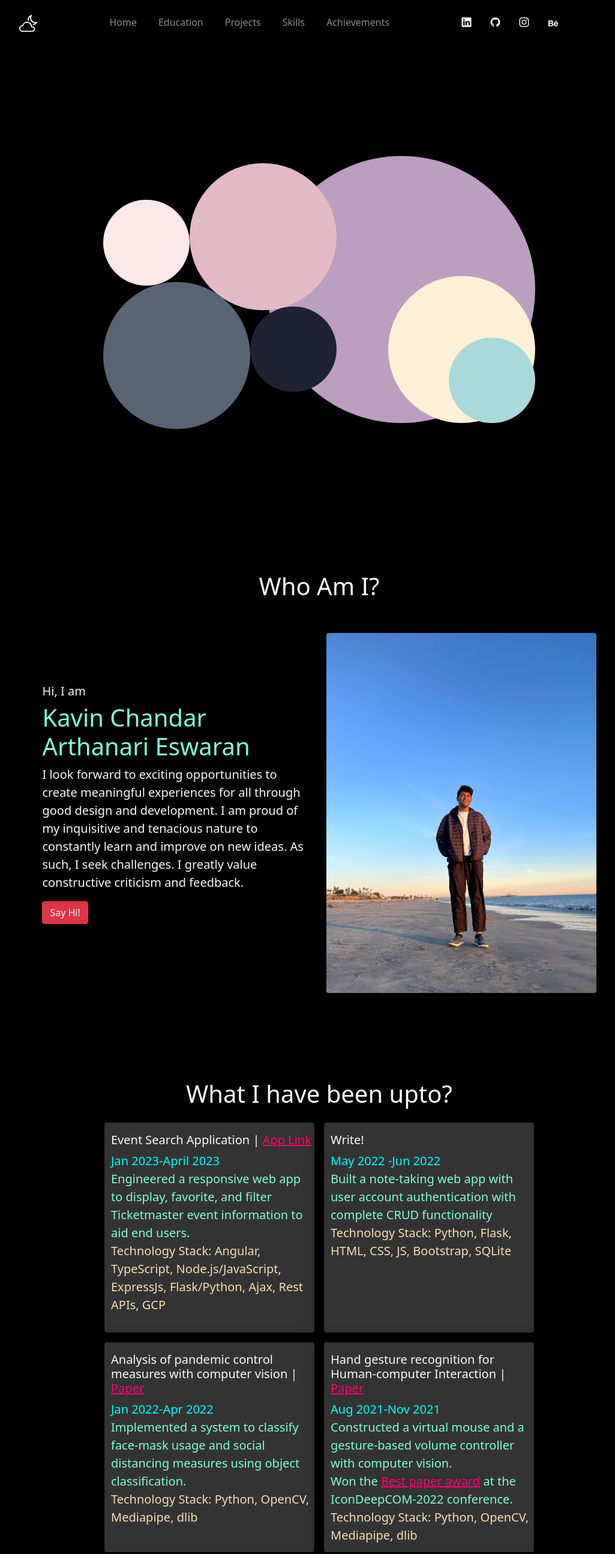
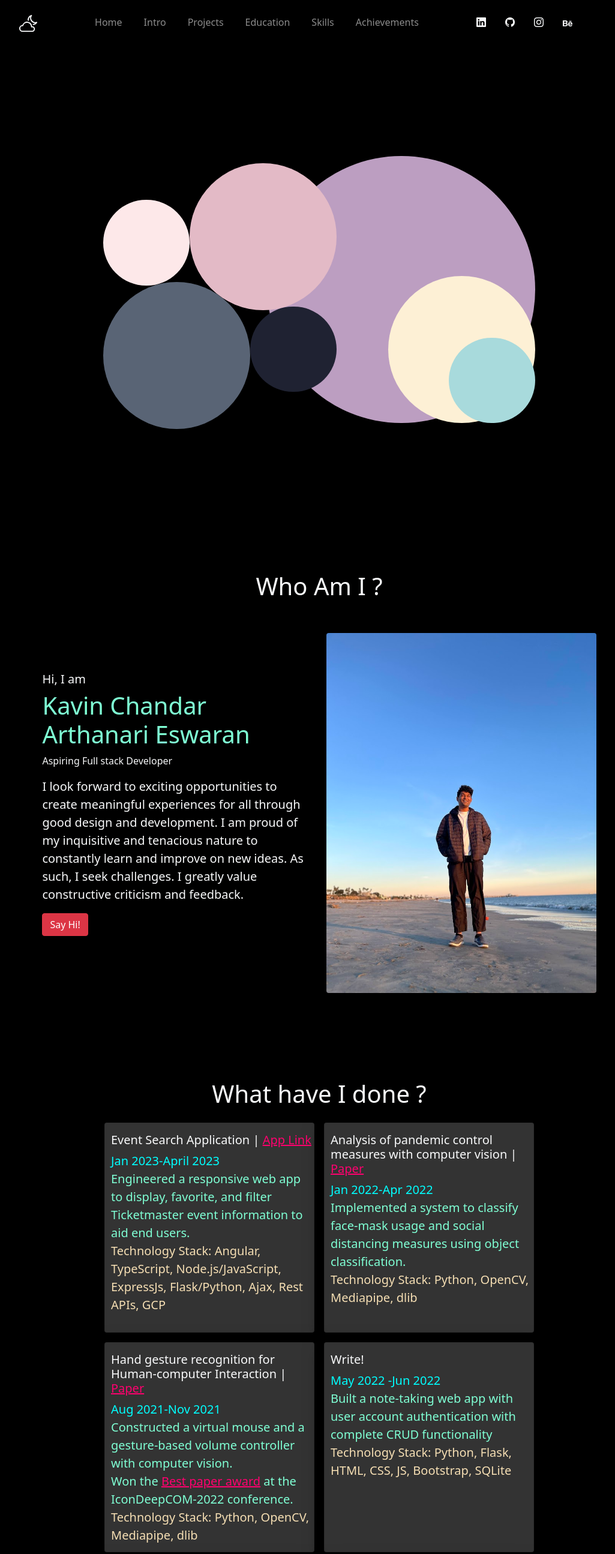
Before and after one commit to kavinchandar-alt/Portfolio, a website: page Home.html in a window 1280 px wide. Shown: the top 2590 px of the page at 60% size, without its empty margins (108-1133 px from the left). Drawn offline with nearby package versions, Linux system fonts and the light colour scheme.

Commit message:
new update

```diff
--- a/Home.html
+++ b/Home.html
@@ -36,11 +36,15 @@
                                 <a href="#Home" class="nav-link">Home</a>
                             </li>
                             <li class="nav-item">
-                                <a href="#Education" class="nav-link">Education</a>
+                                <a href="#show-case" class="nav-link">Intro</a>
                             </li>
                             <li class="nav-item">
                                 <a href="#Projects" class="nav-link">Projects</a>
                             </li>
+                            <li class="nav-item">
+                                <a href="#Education" class="nav-link">Education</a>
+                            </li>
+
                             <li class="nav-item">
                                 <a href="#Skills" class="nav-link">Skills</a>
                             </li>
@@ -71,10 +75,6 @@
                                         <path d="M4.654 3c.461 0 .887.035 1.278.14.39.07.711.216.996.391.286.176.497.426.641.747.14.32.216.711.216 1.137 0 .496-.106.922-.356 1.242-.215.32-.566.606-.997.817.606.176 1.067.496 1.348.922.281.426.461.957.461 1.563 0 .496-.105.922-.285 1.278a2.317 2.317 0 0 1-.782.887c-.32.215-.711.39-1.137.496a5.329 5.329 0 0 1-1.278.176L0 12.803V3h4.654zm-.285 3.978c.39 0 .71-.105.957-.285.246-.18.355-.497.355-.887 0-.216-.035-.426-.105-.567a.981.981 0 0 0-.32-.355 1.84 1.84 0 0 0-.461-.176c-.176-.035-.356-.035-.567-.035H2.17v2.31c0-.005 2.2-.005 2.2-.005zm.105 4.193c.215 0 .426-.035.606-.07.176-.035.356-.106.496-.216s.25-.215.356-.39c.07-.176.14-.391.14-.641 0-.496-.14-.852-.426-1.102-.285-.215-.676-.32-1.137-.32H2.17v2.734h2.305v.005zm6.858-.035c.286.285.711.426 1.278.426.39 0 .746-.106 1.032-.286.285-.215.46-.426.53-.64h1.74c-.286.851-.712 1.457-1.278 1.848-.566.355-1.243.566-2.06.566a4.135 4.135 0 0 1-1.527-.285 2.827 2.827 0 0 1-1.137-.782 2.851 2.851 0 0 1-.712-1.172c-.175-.461-.25-.957-.25-1.528 0-.531.07-1.032.25-1.493.18-.46.426-.852.747-1.207.32-.32.711-.606 1.137-.782a4.018 4.018 0 0 1 1.493-.285c.606 0 1.137.105 1.598.355.46.25.817.532 1.102.958.285.39.496.851.641 1.348.07.496.105.996.07 1.563h-5.15c0 .58.21 1.11.496 1.396zm2.24-3.732c-.25-.25-.642-.391-1.103-.391-.32 0-.566.07-.781.176-.215.105-.356.25-.496.39a.957.957 0 0 0-.25.497c-.036.175-.07.32-.07.46h3.196c-.07-.526-.25-.882-.497-1.132zm-3.127-3.728h3.978v.957h-3.978v-.957z"/>
                                     </svg>
                                 </a>
-                              </div>
-                            <div class="nav-item social-container-icon" id="contact">
-
-
                             </div>
                         </div>
                     </div>
@@ -113,10 +113,10 @@
         <!--Menu-->
         <section class="BigBox">
             <div id="wrapper" data-configuration="1" data-roundness="1">
+                <a href="#Home" class="shape"></a>
                 <a href="#show-case" class="shape"></a>
                 <a href="#Education" class="shape"></a>
                 <a href="#Projects" class="shape"></a>
-                <a href="#" class="shape"></a>
                 <a href="#" class="shape"></a>
                 <a href="#" class="shape"></a>
                 <a href="#" class="shape"></a>
@@ -126,13 +126,14 @@
          <!--showcase-->
          <section class="text-light p-5 text-center text-sm-start" id="show-case">
             <div class="container text-center pb-3">
-                <h1>Who Am I?</h1>
+                <h1>Who Am I ?</h1>
             </div>
             <div class="container">
                 <div class="row d-md-flex align-items-center justify-content-between">
                     <div class="col-md">
                         <h1 class="lead">Hi, I am</h1>
                         <p class="h1"><span style="color:aquamarine ;" class="fs-1 fw-light">Kavin Chandar Arthanari Eswaran</span></p>
+                        <p> Aspiring Full stack Developer </p>
                         <p class="lead">I look forward to exciting opportunities to create meaningful experiences for all through good design and development. I am proud of my inquisitive and tenacious nature to constantly learn and improve on new ideas.
                             As such, I seek challenges. I greatly value constructive criticism and feedback.
                         </p>
@@ -156,7 +157,7 @@
         <!--Projects-->
          <section class="p-5 mt-5 mb-5" id="Projects">
             <div class="container text-light text-center pb-3">
-                <h1>What I have been upto?</h1>
+                <h1>What have I done ?</h1>
             </div>
             <div class="container d-flex justify-content-center align-items-center">
                 <div class="cards d-flex flex-wrap gap-3 justify-content-center align-items-center text-light">
@@ -166,14 +167,6 @@
                             <span class="lead" style="color: aqua;">Jan 2023-April 2023</span><br>
                             <span class="lead" style="color: aquamarine;">Engineered a responsive web app to display, favorite, and filter Ticketmaster event information to aid end users.</span><br>
                             <span class="lead" style="color: wheat;">Technology Stack: Angular, TypeScript, Node.js/JavaScript, ExpressJs, Flask/Python, Ajax, Rest APIs, GCP</span>
-                        </div>
-                    </div>
-                    <div class="card card-item glass">
-                        <div class="text-start">
-                            <h1 class="lead mt-3">Write!</h1>
-                            <span class="lead" style="color: aqua;">May 2022 -Jun 2022</span><br>
-                            <span class="lead" style="color: aquamarine;">Built a note-taking web app with user account authentication with complete CRUD functionality</span><br>
-                            <span class="lead" style="color: wheat;">Technology Stack: Python, Flask, HTML, CSS, JS, Bootstrap, SQLite</span>
                         </div>
                     </div>
                     <div class="card card-item glass">
@@ -191,6 +184,14 @@
                             <span class="lead" style="color: aquamarine;">Constructed a virtual mouse and a gesture-based volume controller with computer vision.</span><br>
                             <span class="lead" style="color: aquamarine;">Won the <a style="color: #ff006e" href="https://github.com/Kavinchandar/Hand-Gesture-recognition-for-Human-computer-interaction/blob/main/BEST%20PAPER%20AWARD%20CERTIFICATE_KAVIN.pdf" target="_blank">Best paper award</a> at the IconDeepCOM-2022 conference.</span><br>
                             <span class="lead" style="color: wheat;">Technology Stack: Python, OpenCV, Mediapipe, dlib</span>
+                        </div>
+                    </div>
+                    <div class="card card-item glass">
+                        <div class="text-start">
+                            <h1 class="lead mt-3">Write!</h1>
+                            <span class="lead" style="color: aqua;">May 2022 -Jun 2022</span><br>
+                            <span class="lead" style="color: aquamarine;">Built a note-taking web app with user account authentication with complete CRUD functionality</span><br>
+                            <span class="lead" style="color: wheat;">Technology Stack: Python, Flask, HTML, CSS, JS, Bootstrap, SQLite</span>
                         </div>
                     </div>
                     <div class="card card-item glass">
@@ -227,7 +228,7 @@
          <!--educations -->
          <section class="text-light p-5 mb-5 text-center text-sm-start" id="Education">
             <div class="container text-center pb-3">
-                <h1>Where have I been?</h1>
+                <h1>Where have I been ?</h1>
             </div>
             <div class="container">
                         <div class=" d-md-flex row justify-content-center align-items-center g-3" id="education-flexbox">
```
